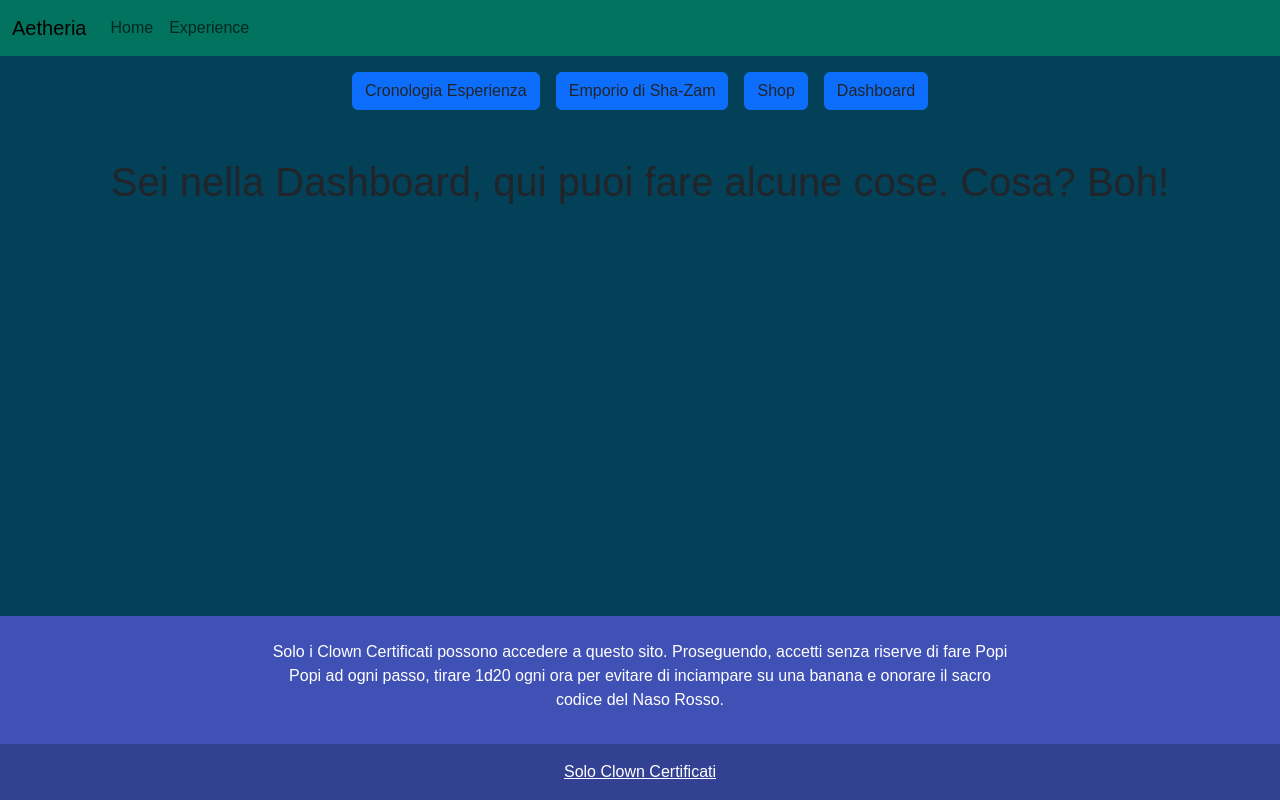
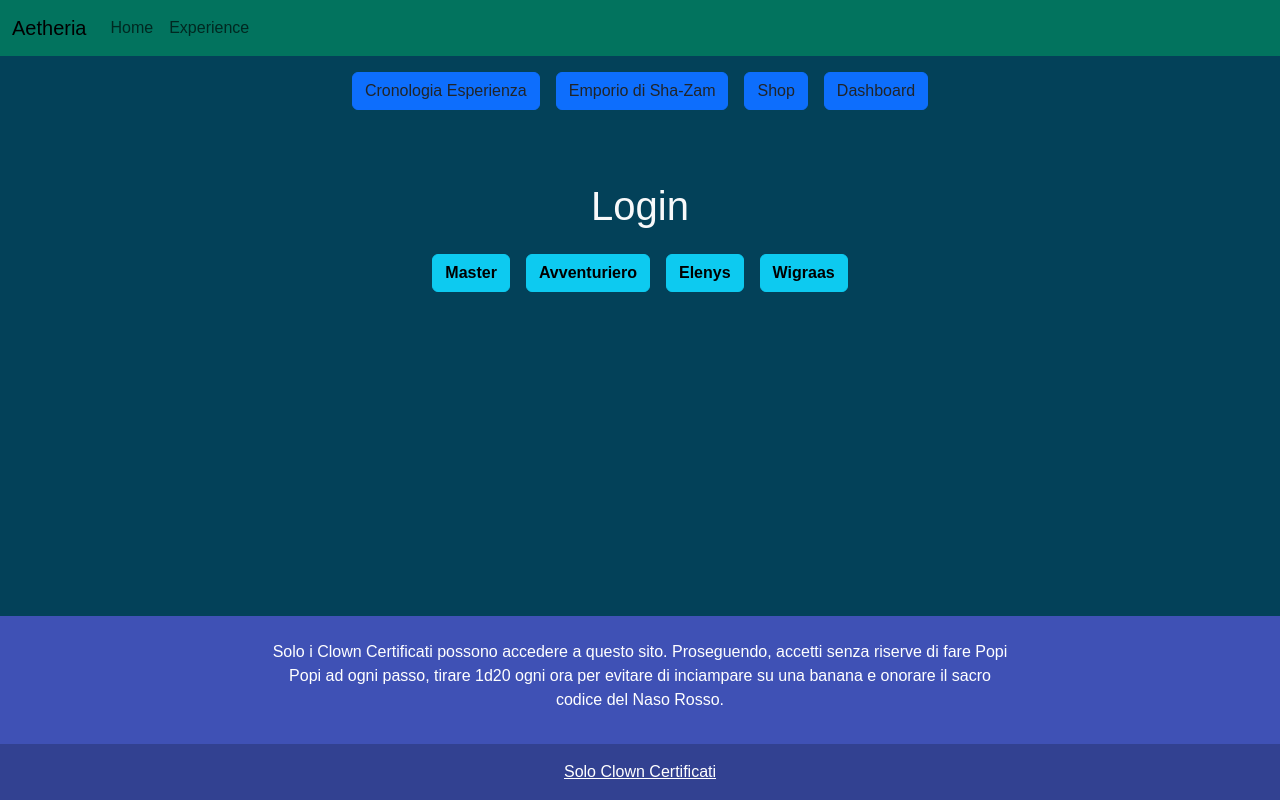
Before and after one commit to MarcoProstamo/Aetheria-Site, a React (Vite) app: page /exp in a window 1280 px wide. Built offline with nearby package versions, Linux system fonts and the light colour scheme; no server answers.

Commit message:
Feat → Login

```diff
--- /dev/null
+++ b/src/contexts/AuthContext.jsx
@@ -0,0 +1,28 @@
+import { createContext, useContext, useEffect, useState } from "react";
+import { onAuthStateChanged } from "firebase/auth";
+import { auth } from "../firebase";
+
+const AuthContext = createContext();
+
+export function AuthProvider({ children }) {
+  const [user, setUser] = useState(null);
+  const [loading, setLoading] = useState(true);
+
+  useEffect(() => {
+    const unsubscribe = onAuthStateChanged(auth, (u) => {
+      setUser(u);
+      setLoading(false);
+    });
+    return () => unsubscribe();
+  }, []);
+
+  return (
+    <AuthContext.Provider value={{ user, loading }}>
+      {children}
+    </AuthContext.Provider>
+  );
+}
+
+export function useAuth() {
+  return useContext(AuthContext);
+}
--- a/src/firebase.js
+++ b/src/firebase.js
@@ -1,5 +1,6 @@
 import { initializeApp } from "firebase/app";
 import { getFirestore } from "firebase/firestore";
+import { getAuth } from "firebase/auth";
 
 const firebaseConfig = {
     apiKey: import.meta.env.VITE_FIREBASE_API_KEY,
@@ -12,3 +13,4 @@ const firebaseConfig = {
 
 const app = initializeApp(firebaseConfig);
 export const db = getFirestore(app);
+export const auth = getAuth(app);
--- a/src/main.jsx
+++ b/src/main.jsx
@@ -6,13 +6,16 @@ import "bootstrap/dist/js/bootstrap.bundle.min.js";
 import "./index.css";
 import App from "./App.jsx";
 import { ShopContextProvider } from "./contexts/ShaZamShop.jsx";
+import { AuthProvider } from "./contexts/AuthContext.jsx";
 
 createRoot(document.getElementById("root")).render(
   <StrictMode>
-    <ShopContextProvider>
-      <BrowserRouter>
-        <App />
-      </BrowserRouter>
-    </ShopContextProvider>
+    <AuthProvider>
+      <ShopContextProvider>
+        <BrowserRouter>
+          <App />
+        </BrowserRouter>
+      </ShopContextProvider>
+    </AuthProvider>
   </StrictMode>
 );
--- a/src/pages/ExperiencePage.jsx
+++ b/src/pages/ExperiencePage.jsx
@@ -1,6 +1,98 @@
 import { Link, Outlet, useOutlet } from "react-router-dom";
+import { signInWithEmailAndPassword } from "firebase/auth";
+import { auth } from "../firebase";
+import { useState } from "react";
+import { useAuth } from "../contexts/AuthContext";
+import { signOut } from "firebase/auth";
+
+const players = {
+  master: { email: "master@email.com", password: "master" },
+  avventuriero: { email: "avventuriero@email.com", password: "avventuriero" },
+  elenys: { email: "elenys@email.com", password: "elenys" },
+  wigraas: { email: "wigraas@email.com", password: "wigraas" },
+};
+
+function Login() {
+  const { user } = useAuth();
+  const [email, setEmail] = useState("");
+  const [password, setPassword] = useState("");
+  const [error, setError] = useState("");
+
+  const handleLogin = async () => {
+    try {
+      const fullEmail = `${email}@email.com`;
+      await signInWithEmailAndPassword(auth, fullEmail, password);
+    } catch (err) {
+      setError("Nome o password errati");
+    }
+  };
+
+  const handleAutoLogin = async (player) => {
+    try {
+      const { email, password } = players[player];
+      await signInWithEmailAndPassword(auth, email, password);
+    } catch (err) {
+      setError("Errore durante il login automatico");
+    }
+  };
+
+  if (user) {
+    return (
+      <div className="alert alert-success">
+        Ciao, {user.email}! Sei loggato con successo.
+      </div>
+    );
+  }
+
+  return (
+    <div className="container mt-4">
+      <h1 className="text-center text-light">Login</h1>
+      {error && <div className="alert alert-danger">{error}</div>}
+      <div className="d-flex justify-content-center align-items-center mt-4 gap-3 mb-3">
+        {Object.keys(players).map((player) => (
+          <button
+            key={player}
+            className="btn btn-info fw-semibold"
+            onClick={() => handleAutoLogin(player)}
+          >
+            {player.charAt(0).toUpperCase() + player.slice(1)}
+          </button>
+        ))}
+      </div>
+    </div>
+  );
+}
+
+function LogoutButton() {
+  const { user } = useAuth();
+
+  const handleLogout = async () => {
+    try {
+      await signOut(auth);
+      console.log("Utente disconnesso");
+    } catch (error) {
+      console.error("Errore durante il logout:", error);
+    }
+  };
+
+  let nomeGiocatore = user?.email?.split("@")[0];
+  nomeGiocatore =
+    nomeGiocatore.charAt(0).toUpperCase() + nomeGiocatore.slice(1);
+
+  return (
+    <div className="text-center">
+      <div className="alert alert-success mb-3">
+        Ciao, <strong>{nomeGiocatore}</strong>! 👋
+      </div>
+      <button className="btn btn-secondary" onClick={handleLogout}>
+        Logout
+      </button>
+    </div>
+  );
+}
 
 export default function ExperiencePage() {
+  const { user } = useAuth();
   const outlet = useOutlet();
 
   return (
@@ -31,7 +123,7 @@ export default function ExperiencePage() {
       {!outlet && (
         <>
           <section className="d-flex justify-content-center align-items-center my-5">
-            <h1>Sei nella Dashboard, qui puoi fare alcune cose. Cosa? Boh!</h1>
+            {user ? <LogoutButton /> : <Login />}
           </section>
         </>
       )}
```
